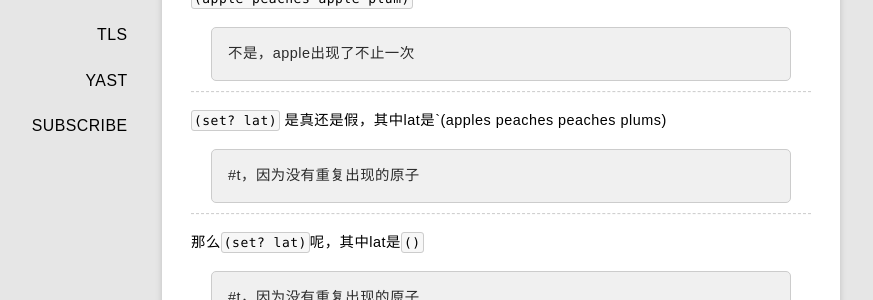
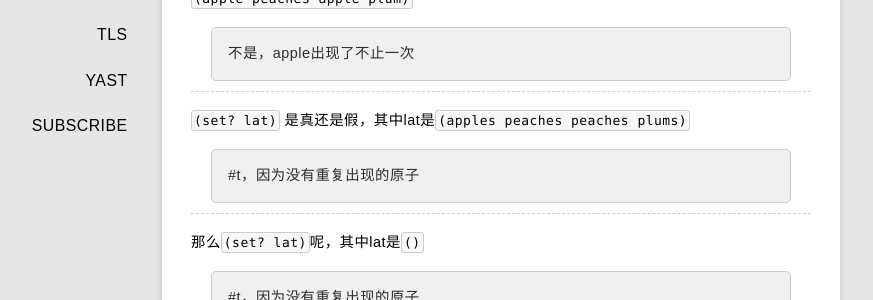
Before and after one commit to rhuichao/uternet.github.io, a Jekyll site: the page built from TLS/07.md, in a window 1280 px wide and 900 px high. Shown: the part 205-505 px from the top of the window, without its empty margins (139-1012 px from the left). Built offline with Jekyll 4.4.1, drawn with Linux system fonts in a browser that asks for light colours; some web fonts are replaced; Markdown is read by kramdown in place of the engine named in the settings.

Commit message:
Update 07.md

```diff
--- a/TLS/07.md
+++ b/TLS/07.md
@@ -12,7 +12,7 @@ title: Friends and Relations
 
 ---------------
 
-`(set? lat)` 是真还是假，其中lat是`(apples peaches peaches plums)
+`(set? lat)` 是真还是假，其中lat是`(apples peaches peaches plums)`
 
 >\#t，因为没有重复出现的原子
 
```
